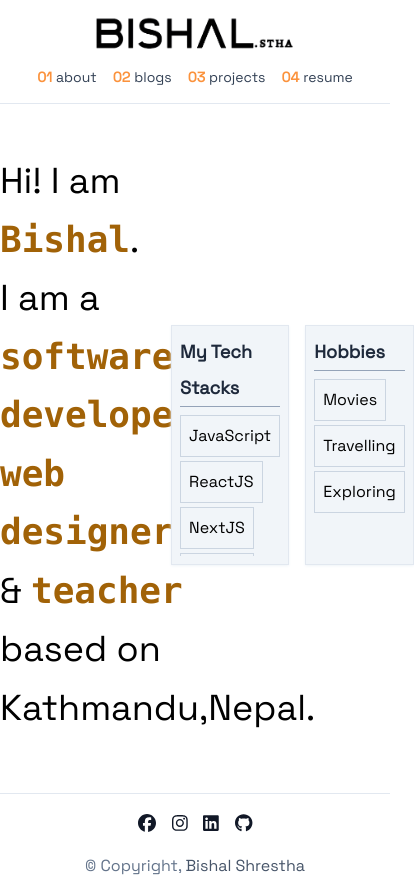
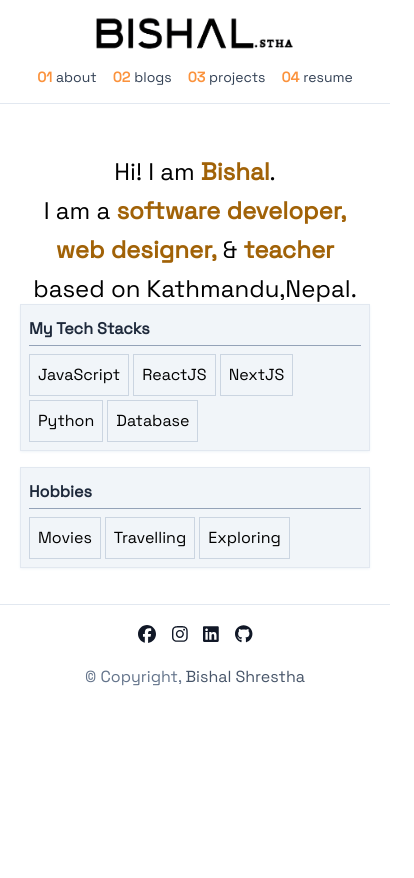
Before and after one commit to iambstha/newPortfolio, a Next.js app: page / in a window 390 px wide. Shown: the whole page, 414 px wide, since content can reach past the window. After the commit the page ends 844 px from the top, so only its background shows below. Built offline with nearby package versions, Linux system fonts and the light colour scheme.

Commit message:
Homepage responsiveness

```diff
--- a/app/page.js
+++ b/app/page.js
@@ -2,20 +2,20 @@ import Image from 'next/image'
 
 export default function Home() {
   return (
-    <main className=' flex justify-between items-center h-auto py-10 ' >
-      <div className=' w-1/2 ' >
-        <h2 className=' py-2 text-4xl leading-relaxed cursor-default' >
+    <main className=' flex justify-between items-center h-auto py-10 px-5 flex-col md:flex-row ' >
+      <div className='w-full md:w-1/2 ' >
+        <h2 className=' py-2 text-2xl md:text-4xl text-center md:text-left leading-relaxed cursor-default' >
           <p>
-            Hi! I am <span className=' text-yellow-700 font-semibold font-mono  hover:text-orange-500 ' >Bishal</span>.
+            Hi! I am <span className=' text-yellow-700 font-semibold  hover:text-orange-500 ' >Bishal</span>.
           </p>
           <p>
-            I am a <span className=' text-yellow-700 font-semibold font-mono  hover:text-orange-500 ' >software developer,</span> <span className=' text-yellow-700 font-semibold font-mono  hover:text-orange-500 ' >web designer,</span> & <span className=' text-yellow-700 font-semibold font-mono  hover:text-orange-500 ' >teacher</span> based on Kathmandu,Nepal.
+            I am a <span className=' text-yellow-700 font-semibold  hover:text-orange-500 ' >software developer,</span> <span className=' text-yellow-700 font-semibold  hover:text-orange-500 ' >web designer,</span> & <span className=' text-yellow-700 font-semibold  hover:text-orange-500 ' >teacher</span> based on Kathmandu,Nepal.
           </p>
         </h2>
       </div>
-      <div className=' w-1/2 flex justify-center items-start gap-4 h-60 cursor-default '>
-        <div className=' flex flex-col border-[1px] border-slate-200 bg-slate-100 shadow shadow-slate-100 h-full p-2 w-60' >
-          <h2 className=' text-lg leading-loose font-semibold text-slate-800 border-b-[1px] border-b-slate-400 mb-2 ' >My Tech Stacks</h2>
+      <div className='w-full md:w-1/2 flex flex-col md:flex-row justify-center items-start gap-4 h-60 cursor-default '>
+        <div className=' flex flex-col border-[1px] border-slate-200 bg-slate-100 shadow shadow-slate-100 h-full p-2 w-full md:w-60' >
+          <h2 className=' text-base md:text-lg leading-loose font-semibold text-slate-800 border-b-[1px] border-b-slate-400 mb-2 ' >My Tech Stacks</h2>
           <ul className=' flex gap-1 overflow-hidden flex-wrap ' >
             <li className=' flex p-2 overflow-hidden border-[1px] border-slate-300 ' >JavaScript</li>
             <li className=' flex p-2 overflow-hidden border-[1px] border-slate-300 ' >ReactJS</li>
@@ -24,8 +24,8 @@ export default function Home() {
             <li className=' flex p-2 overflow-hidden border-[1px] border-slate-300 ' >Database</li>
           </ul>
         </div>
-        <div className=' flex flex-col border-[1px] border-slate-200 bg-slate-100 shadow shadow-slate-100 h-full p-2 w-60' >
-          <h2 className=' text-lg leading-loose font-semibold text-slate-800 border-b-[1px] border-b-slate-400 mb-2 ' >Hobbies</h2>
+        <div className=' flex flex-col border-[1px] border-slate-200 bg-slate-100 shadow shadow-slate-100 h-full p-2 w-full md:w-60' >
+          <h2 className='text-base md:text-lg leading-loose font-semibold text-slate-800 border-b-[1px] border-b-slate-400 mb-2 ' >Hobbies</h2>
           <ul className=' flex gap-1 overflow-hidden flex-wrap ' >
             <li className=' flex p-2 overflow-hidden border-[1px] border-slate-300 ' >Movies</li>
             <li className=' flex p-2 overflow-hidden border-[1px] border-slate-300 ' >Travelling</li>
```
